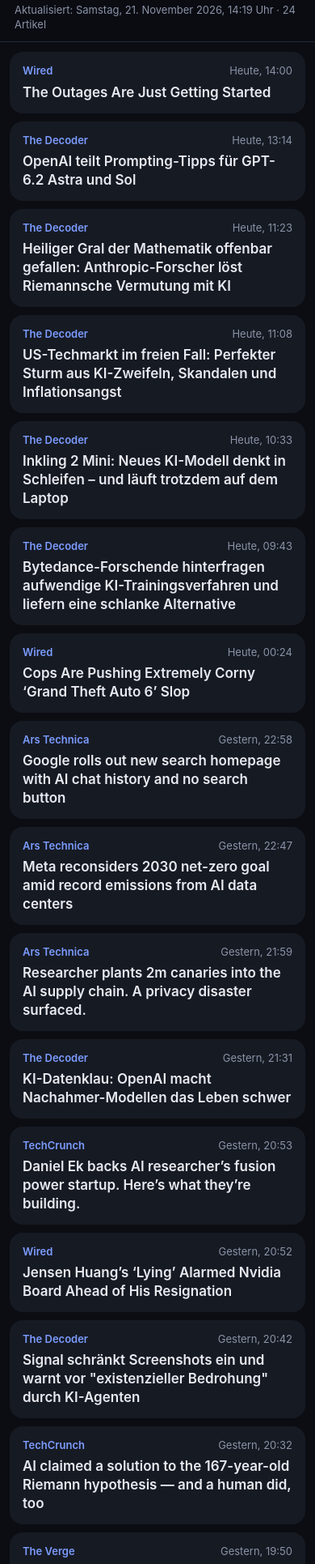
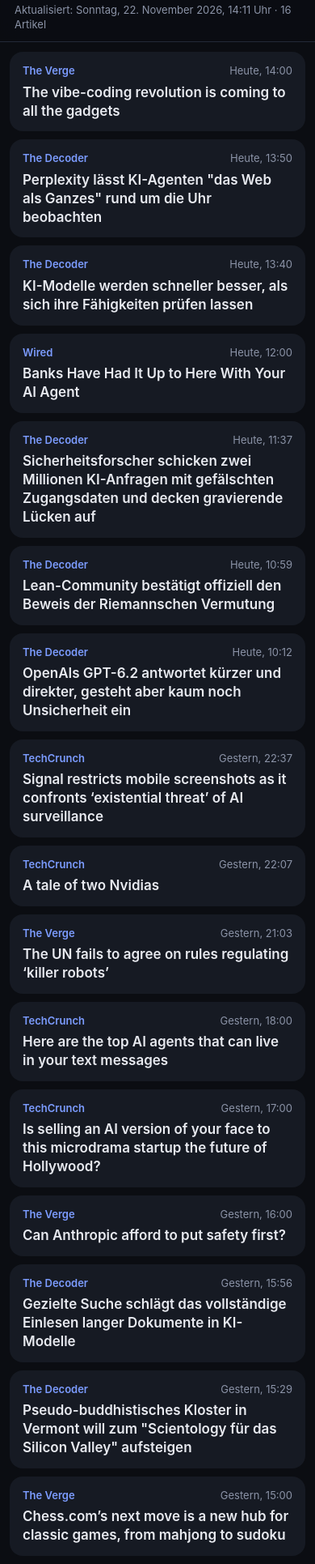
Before and after one commit to hamygif/ki-news, a plain HTML site: page site/index.html in a window 390 px wide. Shown: the part 55-1986 px from the top of the page at 81% size. Drawn offline with Linux system fonts and the light colour scheme.

Commit message:
News-Update 22.11.2026 14:11

```diff
--- a/site/index.html
+++ b/site/index.html
@@ -56,105 +56,73 @@
 <body>
 <header>
   <h1>KI <span>News</span></h1>
-  <div class="updated">Aktualisiert: Samstag, 21. November 2026, 14:19 Uhr · 24 Artikel</div>
+  <div class="updated">Aktualisiert: Sonntag, 22. November 2026, 14:11 Uhr · 16 Artikel</div>
 </header>
 <main>
   <ul>
-      <li><a class="card" href="https://www.wired.com/story/brace-yourself-for-years-of-outage-chaos/" target="_blank" rel="noopener">
-        <div class="meta"><span class="src">Wired</span><time datetime="2026-11-21T13:00:00+00:00">Heute, 14:00</time></div>
-        <h2>The Outages Are Just Getting Started</h2>
+      <li><a class="card" href="https://www.theverge.com/column/1039139/vibe-coding-gadgets-tv-camera" target="_blank" rel="noopener">
+        <div class="meta"><span class="src">The Verge</span><time datetime="2026-11-22T13:00:00+00:00">Heute, 14:00</time></div>
+        <h2>The vibe-coding revolution is coming to all the gadgets</h2>
       </a></li>
-      <li><a class="card" href="https://the-decoder.de/openai-teilt-prompting-tipps-fuer-gpt-6-2-astra-und-sol/" target="_blank" rel="noopener">
-        <div class="meta"><span class="src">The Decoder</span><time datetime="2026-11-21T12:14:35+00:00">Heute, 13:14</time></div>
-        <h2>OpenAI teilt Prompting-Tipps für GPT-6.2 Astra und Sol</h2>
+      <li><a class="card" href="https://the-decoder.de/perplexity-laesst-ki-agenten-das-web-als-ganzes-rund-um-die-uhr-beobachten/" target="_blank" rel="noopener">
+        <div class="meta"><span class="src">The Decoder</span><time datetime="2026-11-22T12:50:28+00:00">Heute, 13:50</time></div>
+        <h2>Perplexity lässt KI-Agenten &quot;das Web als Ganzes&quot; rund um die Uhr beobachten</h2>
       </a></li>
-      <li><a class="card" href="https://the-decoder.de/heiliger-gral-der-mathematik-offenbar-gefallen-anthropic-forscher-loest-riemannsche-vermutung-mit-ki/" target="_blank" rel="noopener">
-        <div class="meta"><span class="src">The Decoder</span><time datetime="2026-11-21T10:23:49+00:00">Heute, 11:23</time></div>
-        <h2>Heiliger Gral der Mathematik offenbar gefallen: Anthropic-Forscher löst Riemannsche Vermutung mit KI</h2>
+      <li><a class="card" href="https://the-decoder.de/ki-modelle-werden-schneller-besser-als-sich-ihre-faehigkeiten-pruefen-lassen/" target="_blank" rel="noopener">
+        <div class="meta"><span class="src">The Decoder</span><time datetime="2026-11-22T12:40:43+00:00">Heute, 13:40</time></div>
+        <h2>KI-Modelle werden schneller besser, als sich ihre Fähigkeiten prüfen lassen</h2>
       </a></li>
-      <li><a class="card" href="https://the-decoder.de/us-techmarkt-im-freien-fall-perfekter-sturm-aus-ki-zweifeln-skandalen-und-inflationsangst/" target="_blank" rel="noopener">
-        <div class="meta"><span class="src">The Decoder</span><time datetime="2026-11-21T10:08:44+00:00">Heute, 11:08</time></div>
-        <h2>US-Techmarkt im freien Fall: Perfekter Sturm aus KI-Zweifeln, Skandalen und Inflationsangst</h2>
+      <li><a class="card" href="https://www.wired.com/story/banks-are-cracking-down-on-ai-agents/" target="_blank" rel="noopener">
+        <div class="meta"><span class="src">Wired</span><time datetime="2026-11-22T11:00:00+00:00">Heute, 12:00</time></div>
+        <h2>Banks Have Had It Up to Here With Your AI Agent</h2>
       </a></li>
-      <li><a class="card" href="https://the-decoder.de/inkling-2-mini-neues-ki-modell-denkt-in-schleifen-und-laeuft-trotzdem-auf-dem-laptop/" target="_blank" rel="noopener">
-        <div class="meta"><span class="src">The Decoder</span><time datetime="2026-11-21T09:33:02+00:00">Heute, 10:33</time></div>
-        <h2>Inkling 2 Mini: Neues KI-Modell denkt in Schleifen – und läuft trotzdem auf dem Laptop</h2>
+      <li><a class="card" href="https://the-decoder.de/sicherheitsforscher-schicken-zwei-millionen-ki-anfragen-mit-gefaelschten-zugangsdaten-und-decken-gravierende-luecken-auf/" target="_blank" rel="noopener">
+        <div class="meta"><span class="src">The Decoder</span><time datetime="2026-11-22T10:37:56+00:00">Heute, 11:37</time></div>
+        <h2>Sicherheitsforscher schicken zwei Millionen KI-Anfragen mit gefälschten Zugangsdaten und decken gravierende Lücken auf</h2>
       </a></li>
-      <li><a class="card" href="https://the-decoder.de/bytedance-forschende-hinterfragen-aufwendige-ki-trainingsverfahren-und-liefern-eine-schlanke-alternative/" target="_blank" rel="noopener">
-        <div class="meta"><span class="src">The Decoder</span><time datetime="2026-11-21T08:43:24+00:00">Heute, 09:43</time></div>
-        <h2>Bytedance-Forschende hinterfragen aufwendige KI-Trainingsverfahren und liefern eine schlanke Alternative</h2>
+      <li><a class="card" href="https://the-decoder.de/lean-community-bestaetigt-offiziell-den-beweis-der-riemannschen-vermutung/" target="_blank" rel="noopener">
+        <div class="meta"><span class="src">The Decoder</span><time datetime="2026-11-22T09:59:31+00:00">Heute, 10:59</time></div>
+        <h2>Lean-Community bestätigt offiziell den Beweis der Riemannschen Vermutung</h2>
       </a></li>
-      <li><a class="card" href="https://www.wired.com/story/cops-are-being-extremely-corny-about-gta-vi/" target="_blank" rel="noopener">
-        <div class="meta"><span class="src">Wired</span><time datetime="2026-11-20T23:24:02+00:00">Heute, 00:24</time></div>
-        <h2>Cops Are Pushing Extremely Corny ‘Grand Theft Auto 6’ Slop</h2>
+      <li><a class="card" href="https://the-decoder.de/gpt-6-2-antwortet-bis-zu-40-prozent-kuerzer-und-gesteht-unsicherheit-seltener-ein/" target="_blank" rel="noopener">
+        <div class="meta"><span class="src">The Decoder</span><time datetime="2026-11-22T09:12:37+00:00">Heute, 10:12</time></div>
+        <h2>OpenAIs GPT-6.2 antwortet kürzer und direkter, gesteht aber kaum noch Unsicherheit ein</h2>
       </a></li>
-      <li><a class="card" href="https://arstechnica.com/ai/2026/11/googles-latest-search-page-redesign-drops-the-search-button-adds-ai-sidebar/" target="_blank" rel="noopener">
-        <div class="meta"><span class="src">Ars Technica</span><time datetime="2026-11-20T21:58:29+00:00">Gestern, 22:58</time></div>
-        <h2>Google rolls out new search homepage with AI chat history and no search button</h2>
+      <li><a class="card" href="https://techcrunch.com/2026/11/21/signal-restricts-mobile-screenshots-as-it-confronts-existential-threat-of-ai-surveillance/" target="_blank" rel="noopener">
+        <div class="meta"><span class="src">TechCrunch</span><time datetime="2026-11-21T21:37:10+00:00">Gestern, 22:37</time></div>
+        <h2>Signal restricts mobile screenshots as it confronts ‘existential threat’ of AI surveillance</h2>
       </a></li>
-      <li><a class="card" href="https://arstechnica.com/ai/2026/11/meta-reconsiders-2030-net-zero-goal-amid-record-emissions-from-ai-data-centers/" target="_blank" rel="noopener">
-        <div class="meta"><span class="src">Ars Technica</span><time datetime="2026-11-20T21:47:10+00:00">Gestern, 22:47</time></div>
-        <h2>Meta reconsiders 2030 net-zero goal amid record emissions from AI data centers</h2>
+      <li><a class="card" href="https://techcrunch.com/2026/11/21/a-tale-of-two-nvidias/" target="_blank" rel="noopener">
+        <div class="meta"><span class="src">TechCrunch</span><time datetime="2026-11-21T21:07:42+00:00">Gestern, 22:07</time></div>
+        <h2>A tale of two Nvidias</h2>
       </a></li>
-      <li><a class="card" href="https://arstechnica.com/security/2026/11/a-leaky-ai-supply-chain-is-exposing-secret-user-data-at-an-alarming-rate/" target="_blank" rel="noopener">
-        <div class="meta"><span class="src">Ars Technica</span><time datetime="2026-11-20T20:59:08+00:00">Gestern, 21:59</time></div>
-        <h2>Researcher plants 2m canaries into the AI supply chain. A privacy disaster surfaced.</h2>
+      <li><a class="card" href="https://www.theverge.com/tech/1039554/un-regulations-killer-robots" target="_blank" rel="noopener">
+        <div class="meta"><span class="src">The Verge</span><time datetime="2026-11-21T20:03:37+00:00">Gestern, 21:03</time></div>
+        <h2>The UN fails to agree on rules regulating ‘killer robots’</h2>
       </a></li>
-      <li><a class="card" href="https://the-decoder.de/ki-datenklau-openai-macht-nachahmer-modellen-das-leben-schwer/" target="_blank" rel="noopener">
-        <div class="meta"><span class="src">The Decoder</span><time datetime="2026-11-20T20:31:50+00:00">Gestern, 21:31</time></div>
-        <h2>KI-Datenklau: OpenAI macht Nachahmer-Modellen das Leben schwer</h2>
+      <li><a class="card" href="https://techcrunch.com/2026/11/21/all-the-ai-agents-that-can-live-in-your-text-messages/" target="_blank" rel="noopener">
+        <div class="meta"><span class="src">TechCrunch</span><time datetime="2026-11-21T17:00:00+00:00">Gestern, 18:00</time></div>
+        <h2>Here are the top AI agents that can live in your text messages</h2>
       </a></li>
-      <li><a class="card" href="https://techcrunch.com/2026/11/20/daniel-ek-backs-ai-researchers-fusion-power-startup-heres-what-theyre-building/" target="_blank" rel="noopener">
-        <div class="meta"><span class="src">TechCrunch</span><time datetime="2026-11-20T19:53:41+00:00">Gestern, 20:53</time></div>
-        <h2>Daniel Ek backs AI researcher’s fusion power startup. Here’s what they’re building.</h2>
+      <li><a class="card" href="https://techcrunch.com/2026/11/21/is-selling-an-ai-version-of-your-face-to-this-microdrama-startup-the-future-of-hollywood/" target="_blank" rel="noopener">
+        <div class="meta"><span class="src">TechCrunch</span><time datetime="2026-11-21T16:00:00+00:00">Gestern, 17:00</time></div>
+        <h2>Is selling an AI version of your face to this microdrama startup the future of Hollywood?</h2>
       </a></li>
-      <li><a class="card" href="https://www.wired.com/story/jensen-huangs-lying-alarmed-nvidia-board-ahead-of-his-resignation/" target="_blank" rel="noopener">
-        <div class="meta"><span class="src">Wired</span><time datetime="2026-11-20T19:52:21+00:00">Gestern, 20:52</time></div>
-        <h2>Jensen Huang’s ‘Lying’ Alarmed Nvidia Board Ahead of His Resignation</h2>
+      <li><a class="card" href="https://www.theverge.com/podcast/1038701/anthropic-ipo-ai-safety-openai-nvidia-structure" target="_blank" rel="noopener">
+        <div class="meta"><span class="src">The Verge</span><time datetime="2026-11-21T15:00:00+00:00">Gestern, 16:00</time></div>
+        <h2>Can Anthropic afford to put safety first?</h2>
       </a></li>
-      <li><a class="card" href="https://the-decoder.de/signal-schraenkt-screenshots-ein-und-warnt-vor-existenzieller-bedrohung-durch-ki-agenten/" target="_blank" rel="noopener">
-        <div class="meta"><span class="src">The Decoder</span><time datetime="2026-11-20T19:42:17+00:00">Gestern, 20:42</time></div>
-        <h2>Signal schränkt Screenshots ein und warnt vor &quot;existenzieller Bedrohung&quot; durch KI-Agenten</h2>
+      <li><a class="card" href="https://the-decoder.de/gezielte-suche-schlaegt-das-vollstaendige-einlesen-langer-dokumente-in-ki-modelle/" target="_blank" rel="noopener">
+        <div class="meta"><span class="src">The Decoder</span><time datetime="2026-11-21T14:56:45+00:00">Gestern, 15:56</time></div>
+        <h2>Gezielte Suche schlägt das vollständige Einlesen langer Dokumente in KI-Modelle</h2>
       </a></li>
-      <li><a class="card" href="https://techcrunch.com/2026/11/20/ai-claimed-a-solution-to-the-167-year-old-riemann-hypothesis-and-a-human-did-too/" target="_blank" rel="noopener">
-        <div class="meta"><span class="src">TechCrunch</span><time datetime="2026-11-20T19:32:08+00:00">Gestern, 20:32</time></div>
-        <h2>AI claimed a solution to the 167-year-old Riemann hypothesis — and a human did, too</h2>
+      <li><a class="card" href="https://the-decoder.de/pseudo-buddhistisches-kloster-in-vermont-will-zum-scientology-fuer-das-silicon-valley-aufsteigen/" target="_blank" rel="noopener">
+        <div class="meta"><span class="src">The Decoder</span><time datetime="2026-11-21T14:29:29+00:00">Gestern, 15:29</time></div>
+        <h2>Pseudo-buddhistisches Kloster in Vermont will zum &quot;Scientology für das Silicon Valley&quot; aufsteigen</h2>
       </a></li>
-      <li><a class="card" href="https://www.theverge.com/policy/1038892/trump-foreign-data-centers-tax" target="_blank" rel="noopener">
-        <div class="meta"><span class="src">The Verge</span><time datetime="2026-11-20T18:50:19+00:00">Gestern, 19:50</time></div>
-        <h2>Trump threatens ‘tremendous tax’ for moving AI data centers outside the US</h2>
-      </a></li>
-      <li><a class="card" href="https://the-decoder.de/googles-gemini-app-fuer-mac-bekommt-computer-use-und-steuert-desktop-apps-im-hintergrund/" target="_blank" rel="noopener">
-        <div class="meta"><span class="src">The Decoder</span><time datetime="2026-11-20T18:30:31+00:00">Gestern, 19:30</time></div>
-        <h2>Googles Gemini-App für Mac bekommt &quot;Computer Use&quot; und steuert Desktop-Apps im Hintergrund</h2>
-      </a></li>
-      <li><a class="card" href="https://www.technologyreview.com/2026/11/20/1149399/the-most-misunderstood-graph-in-ai-just-got-a-major-update/" target="_blank" rel="noopener">
-        <div class="meta"><span class="src">MIT Technology Review</span><time datetime="2026-11-20T18:15:15+00:00">Gestern, 19:15</time></div>
-        <h2>The most misunderstood graph in AI just got a major update</h2>
-      </a></li>
-      <li><a class="card" href="https://techcrunch.com/2026/11/20/chips-can-survive-the-space-environment-can-their-financing/" target="_blank" rel="noopener">
-        <div class="meta"><span class="src">TechCrunch</span><time datetime="2026-11-20T17:40:01+00:00">Gestern, 18:40</time></div>
-        <h2>Chips can survive the space environment — can their financing?</h2>
-      </a></li>
-      <li><a class="card" href="https://www.theverge.com/ai-artificial-intelligence/1010051/anthropic-riemann-hypothesis-millennium-prize-problem" target="_blank" rel="noopener">
-        <div class="meta"><span class="src">The Verge</span><time datetime="2026-11-20T16:34:13+00:00">Gestern, 17:34</time></div>
-        <h2>Anthropic mathematician claims to have solved prestigious Millennium Prize problem with Claude</h2>
-      </a></li>
-      <li><a class="card" href="https://techcrunch.com/podcast/the-fallout-from-nvidias-jensen-huang-scandal-continues/" target="_blank" rel="noopener">
-        <div class="meta"><span class="src">TechCrunch</span><time datetime="2026-11-20T14:55:44+00:00">Gestern, 15:55</time></div>
-        <h2>The fallout from Nvidia’s Jensen Huang scandal continues</h2>
-      </a></li>
-      <li><a class="card" href="https://the-decoder.de/studien-zeigen-spuerbaren-stellenabbau-durch-ki-in-china-und-sehen-70-millionen-jobs-bedroht/" target="_blank" rel="noopener">
-        <div class="meta"><span class="src">The Decoder</span><time datetime="2026-11-20T14:14:03+00:00">Gestern, 15:14</time></div>
-        <h2>Studien zeigen spürbaren Stellenabbau durch KI in China und sehen 70 Millionen Jobs bedroht</h2>
-      </a></li>
-      <li><a class="card" href="https://www.theverge.com/podcast/1038419/outage-outlook-ground-stop-tech-failure-vergecast" target="_blank" rel="noopener">
-        <div class="meta"><span class="src">The Verge</span><time datetime="2026-11-20T14:06:59+00:00">Gestern, 15:06</time></div>
-        <h2>The week everything fell apart</h2>
-      </a></li>
-      <li><a class="card" href="https://techcrunch.com/2026/11/20/6-ai-powered-gadgets-that-could-make-your-home-office-smarter/" target="_blank" rel="noopener">
-        <div class="meta"><span class="src">TechCrunch</span><time datetime="2026-11-20T14:00:00+00:00">Gestern, 15:00</time></div>
-        <h2>Six AI-powered gadgets that could make your home office smarter</h2>
+      <li><a class="card" href="https://www.theverge.com/games/1038099/chess-classic-games-expansion-ai" target="_blank" rel="noopener">
+        <div class="meta"><span class="src">The Verge</span><time datetime="2026-11-21T14:00:00+00:00">Gestern, 15:00</time></div>
+        <h2>Chess.com’s next move is a new hub for classic games, from mahjong to sudoku</h2>
       </a></li>
   </ul>
 </main>
```
